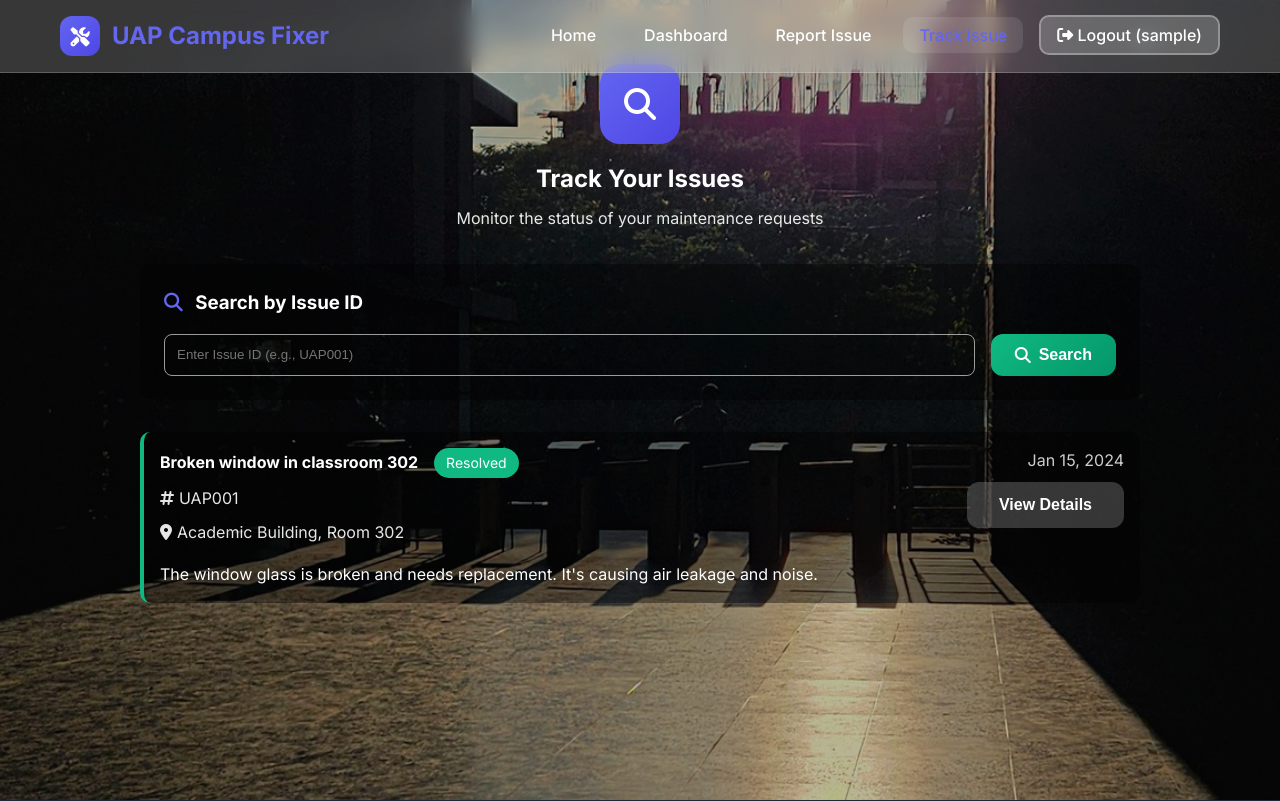
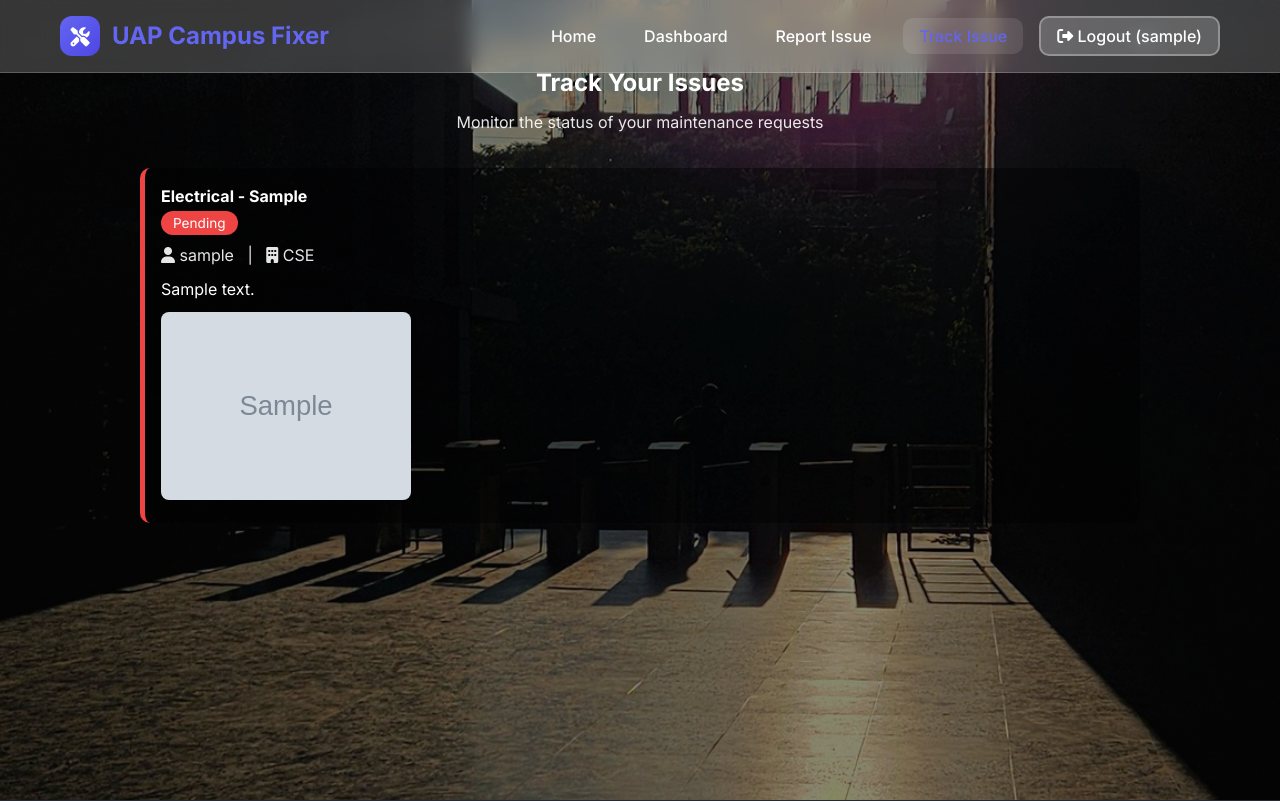
Before and after one commit to rokonur-zaman-rokon/UAP-CAMPUS-FIXER, a Django app: page /track_issue/ in a window 1280 px wide. Shown: the top 801 px of the page. Run offline with Django 5.2, Linux system fonts and the light colour scheme; a user stored in the database is signed in; tables that the repository leaves empty hold one stand-in row (values such as "Sample post"); grey boxes marked "Sample" are stand-in pictures.

Commit message:
solve track_issue problem

```diff
--- a/campus_fixer/templates/campus_fixer/admin_dashboard.html
+++ b/campus_fixer/templates/campus_fixer/admin_dashboard.html
@@ -30,6 +30,7 @@
             </div>
         </div>
 
+        <!-- Messages -->
         {% if messages %}
         <div class="messages" style="background: rgba(0,0,0,0.4); padding: 1rem; border-radius: 10px;">
             {% for message in messages %}
@@ -70,7 +71,7 @@
 
             {% if all_issues %}
             <div style="overflow-x: auto;">
-                <table class="issues-table" style="width: 100%; color: white;">
+                <table class="issues-table" style="width: 100%; color: white; border-collapse: collapse;">
                     <thead>
                         <tr style="opacity: 0.8;">
                             <th>Ticket ID</th>
--- a/campus_fixer/templates/campus_fixer/track_issue.html
+++ b/campus_fixer/templates/campus_fixer/track_issue.html
@@ -1,11 +1,11 @@
 {% extends 'campus_fixer/base.html' %}
 {% load static %}
 
-{% block title %}Track Issue{% endblock %}
+{% block title %}Track Issues{% endblock %}
 
 {% block content %}
 <div style="
-    background: linear-gradient(rgba(0,0,0,0.25), rgba(0,0,0,0.25)),
+    background: linear-gradient(rgba(0,0,0,0.45), rgba(0,0,0,0.45)),
                 url('{% static 'campus_fixer/images/uap5.jpg' %}') center/cover no-repeat;
     min-height: 100vh;
     padding: 4rem 2rem;
@@ -13,83 +13,71 @@
     justify-content: center;
     align-items: flex-start;
 ">
-
-    <div class="track-container" style="max-width: 1000px; width: 100%; color: white; display: flex; flex-direction: column; gap: 2rem;">
+    <div style="max-width: 1000px; width: 100%; color: white; display: flex; flex-direction: column; gap: 2rem;">
 
         <div style="text-align: center;">
-            <div style="width: 80px; height: 80px; background: linear-gradient(135deg, var(--primary), var(--primary-dark)); border-radius: 20px; display: flex; align-items: center; justify-content: center; margin: 0 auto 1rem; font-size: 2rem;">
-                <i class="fas fa-search" style="color: white;"></i>
-            </div>
             <h2 style="margin-bottom: 0.5rem;">Track Your Issues</h2>
             <p style="opacity: 0.9;">Monitor the status of your maintenance requests</p>
         </div>
 
-        <!-- Search Bar -->
-        <div style="background: rgba(0,0,0,0.4); padding: 1.5rem; border-radius: 12px;">
-            <h3 style="margin-bottom: 1rem;">
-                <i class="fas fa-search" style="margin-right: 8px; color: var(--primary);"></i>
-                Search by Issue ID
-            </h3>
-            <div style="display: flex; gap: 1rem; flex-wrap: wrap;">
-                <input type="text" class="form-control" placeholder="Enter Issue ID (e.g., UAP001)" style="flex:1; padding: 0.75rem; border: 1px solid rgba(255,255,255,0.6); border-radius: 8px; background: transparent; color: white;">
-                <button class="btn btn-primary" style="padding: 0.75rem 1.5rem;">
-                    <i class="fas fa-search"></i> Search
-                </button>
-            </div>
-        </div>
+        {% if issues %}
+        <div style="display: grid; gap: 1.5rem;">
+            {% for issue in issues %}
+            <div class="card" style="border-left: 5px solid
+                {% if issue.status == 'resolved' %}#10B981
+                {% elif issue.status == 'in_progress' %}#F59E0B
+                {% elif issue.status == 'closed' %}#6B7280
+                {% else %}#EF4444{% endif %};
+                background: rgba(0,0,0,0.45);
+                padding: 1rem; border-radius: 10px;">
 
-        <!-- Issues List -->
-        <div style="display: grid; gap: 1.5rem;">
-            {% comment %} Repeat for each issue {% endcomment %}
-
-            <!-- Issue Example -->
-            <div class="card" style="border-left: 4px solid var(--success); background: rgba(0,0,0,0.4); padding: 1rem; border-radius: 10px;">
                 <div style="display: flex; justify-content: space-between; flex-wrap: wrap; gap: 1rem;">
                     <div style="flex: 1;">
-                        <div style="display: flex; align-items: center; gap: 1rem; margin-bottom: 0.5rem;">
-                            <h4 style="margin: 0;">Broken window in classroom 302</h4>
-                            <span style="background: var(--success); color: white; padding: 0.25rem 0.75rem; border-radius: 20px; font-size: 0.875rem;">Resolved</span>
+                        <h4 style="margin: 0;">{{ issue.category|title }} - {{ issue.location }}</h4>
+
+                        <span style="background:
+                            {% if issue.status == 'resolved' %}#10B981
+                            {% elif issue.status == 'in_progress' %}#F59E0B
+                            {% elif issue.status == 'closed' %}#6B7280
+                            {% else %}#EF4444{% endif %};
+                            color: white; padding: 4px 12px; border-radius: 20px; font-size: 0.85rem;">
+                            {{ issue.status|title }}
+                        </span>
+
+                        <p style="opacity: 0.9; margin: 0.5rem 0;">
+                            <i class="fas fa-user"></i> {{ issue.user.username }}
+                            &nbsp; | &nbsp;
+                            <i class="fas fa-building"></i> {{ issue.department }}
+                        </p>
+
+                        <p>{{ issue.description }}</p>
+
+                        {% if issue.image %}
+                        <div style="margin-top:10px;">
+                            <img src="{{ issue.image.url }}" style="max-width:250px; border-radius:8px;">
                         </div>
-                        <p style="opacity: 0.9; margin-bottom: 0.5rem;">
-                            <i class="fas fa-hashtag" style="margin-right: 5px;"></i>UAP001
-                        </p>
-                        <p style="opacity: 0.9; margin-bottom: 1rem;">
-                            <i class="fas fa-map-marker-alt" style="margin-right: 5px;"></i>Academic Building, Room 302
-                        </p>
-                        <p>
-                            The window glass is broken and needs replacement. It's causing air leakage and noise.
-                        </p>
+                        {% endif %}
                     </div>
-                    <div style="text-align: right;">
-                        <div style="opacity: 0.8; margin-bottom: 0.5rem;">Jan 15, 2024</div>
-                        <button class="btn" style="background: rgba(255,255,255,0.2); color: white;">View Details</button>
-                    </div>
+
+
                 </div>
             </div>
+            {% endfor %}
+        </div>
+        {% else %}
+            <p style="text-align:center; font-size:1.2rem;">No issues reported yet.</p>
+        {% endif %}
 
-            <!-- You can copy the above div for other issues, changing content and border colors -->
-
-        </div>
     </div>
 </div>
 
 <style>
-    .card {
-        transition: transform 0.3s ease, box-shadow 0.3s ease;
-    }
-    .card:hover {
-        transform: translateY(-5px);
-        box-shadow: 0 15px 50px rgba(0, 0, 0, 0.25);
-    }
-
-    input.form-control:focus {
-        transform: translateY(-2px);
-        box-shadow: 0 8px 20px rgba(255,255,255,0.3);
-        outline: none;
-    }
-
-    button.btn:hover {
-        opacity: 0.85;
-    }
+.card {
+    transition: transform 0.3s, box-shadow 0.3s;
+}
+.card:hover {
+    transform: translateY(-5px);
+    box-shadow: 0 15px 50px rgba(0,0,0,0.25);
+}
 </style>
 {% endblock %}
--- a/campus_fixer/urls.py
+++ b/campus_fixer/urls.py
@@ -9,4 +9,7 @@ urlpatterns = [
     path('dashboard/', views.dashboard, name='dashboard'),
     path('report_issue/', views.report_issue, name='report_issue'),
     path('track_issue/', views.track_issue, name='track_issue'),
+
+    # ✅ Update Issue URL using ticket_id (string)
+    path('update_issue/<str:ticket_id>/', views.update_issue, name='update_issue'),
 ]
--- a/campus_fixer/views.py
+++ b/campus_fixer/views.py
@@ -1,4 +1,4 @@
-from django.shortcuts import render, redirect
+from django.shortcuts import render, redirect, get_object_or_404
 from django.contrib.auth import login, authenticate, logout
 from django.contrib.auth.forms import UserCreationForm, AuthenticationForm
 from django.contrib.auth.decorators import login_required
@@ -71,7 +71,6 @@ def report_issue(request):
         description = request.POST.get('description')
         image = request.FILES.get('image')
 
-        # Fetch user's profile info
         profile = UserProfile.objects.filter(user=request.user).first()
         user_type = profile.user_type if profile else 'student'
         department = profile.department if profile else 'OTHERS'
@@ -95,3 +94,17 @@ def report_issue(request):
 def track_issue(request):
     issues = Issue.objects.filter(user=request.user).order_by('-created_at')
     return render(request, 'campus_fixer/track_issue.html', {'issues': issues})
+
+# ✅ FIXED update_issue using ticket_id
+@login_required
+def update_issue(request, ticket_id):
+    issue = get_object_or_404(Issue, ticket_id=ticket_id, user=request.user)
+
+    if request.method == "POST":
+        new_status = request.POST.get("status")
+        issue.status = new_status
+        issue.save()
+        messages.success(request, f"Issue {issue.ticket_id} status updated successfully!")
+        return redirect('track_issue')
+
+    return render(request, 'campus_fixer/update_issue.html', {'issue': issue})
```
Also changed, not shown: uap_campus_fixer/settings.py (+18 -51 lines), media/issues/514357881_122118116474912819_6274940238823960024_n.jpg (added), media/issues/WhatsApp_Image_2025-10-03_at_3.11.31_PM.jpeg (added), media/issues/WhatsApp_Image_2025-10-17_at_11.15.07_PM.jpeg (added), 1 other file. Lines whose indentation alone changed are shown as unchanged.
